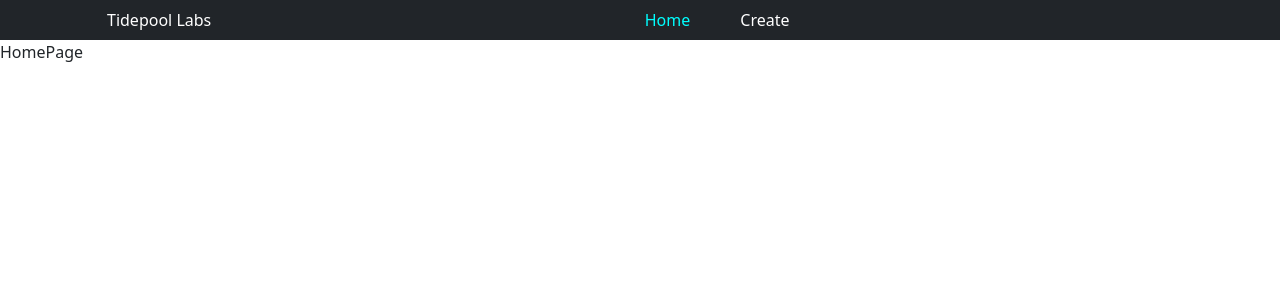
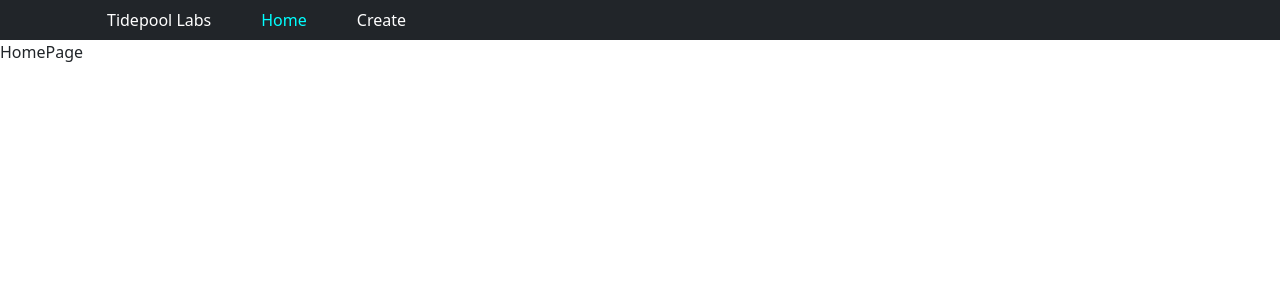
Before and after one commit to EdArWar/Tidepool-Labs, a React (Create React App) app in the folder client/: page / in a window 1280 px wide. Shown: the top 300 px of the page. Built offline with nearby package versions, Linux system fonts and the light colour scheme.

Commit message:
menu fix

```diff
--- a/client/src/components/navbar/MenuNavbar.jsx
+++ b/client/src/components/navbar/MenuNavbar.jsx
@@ -1,7 +1,6 @@
 import React from "react";
 import { Container, Nav, Navbar } from "react-bootstrap";
 import CustomLink from "./../link/CustomLink";
-import styles from "./MenuNavbar.module.css";
 
 const MenuNavbar = () => {
   return (
@@ -11,11 +10,8 @@ const MenuNavbar = () => {
           Tidepool Labs
         </CustomLink>
         <Navbar.Toggle aria-controls="responsive-navbar-nav" />
-        <Navbar.Collapse
-          id="responsive-navbar-nav"
-          style={{ display: "flex", justifyContent: "space-around" }}
-        >
-          <Nav className={styles.menu_navbar}>
+        <Navbar.Collapse id="responsive-navbar-nav">
+          <Nav>
             <CustomLink to="/">Home</CustomLink>
             <CustomLink to="/create">Create</CustomLink>
           </Nav>
--- a/client/src/components/navbar/MenuNavbar.module.css
+++ /dev/null
@@ -1,5 +0,0 @@
-.menu_navbar {
-  display: flex;
-  justify-content: center;
-  text-align: center;
-}
```
